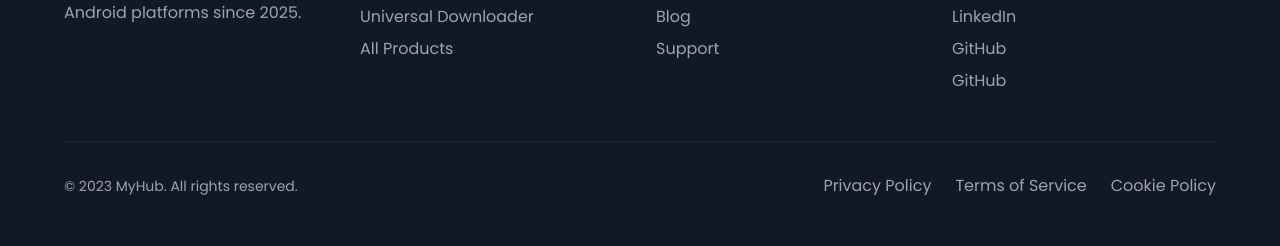
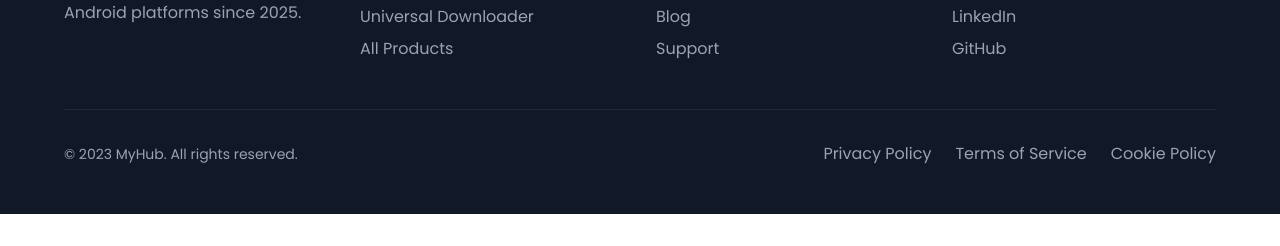
Before and after one commit to isuru709/My_page, a plain HTML site: page Home_Page.html in a window 1280 px wide. Shown: the part 3604-3850 px from the top of the page. After the commit the page ends 3818 px from the top, so only its background shows below. Drawn offline with Linux system fonts and the light colour scheme.

Commit message:
Update Home_Page.html

```diff
--- a/Home_Page.html
+++ b/Home_Page.html
@@ -787,7 +787,6 @@
                         <li><a href="https://www.facebook.com/Isuru907" class="text-gray-400 hover:text-white transition nav-link">Facebook</a></li>
                         <li><a href="inkedin.com/in/isuru-sampath-563095245/" class="text-gray-400 hover:text-white transition nav-link">LinkedIn</a></li>
                         <li><a href="https://github.com/isuru709" class="text-gray-400 hover:text-white transition nav-link">GitHub</a></li>
-                        <li><a href="https://github.com/isuru709" class="text-gray-400 hover:text-white transition nav-link">GitHub</a></li>
                     </ul>
                 </div>
             </div>
```
